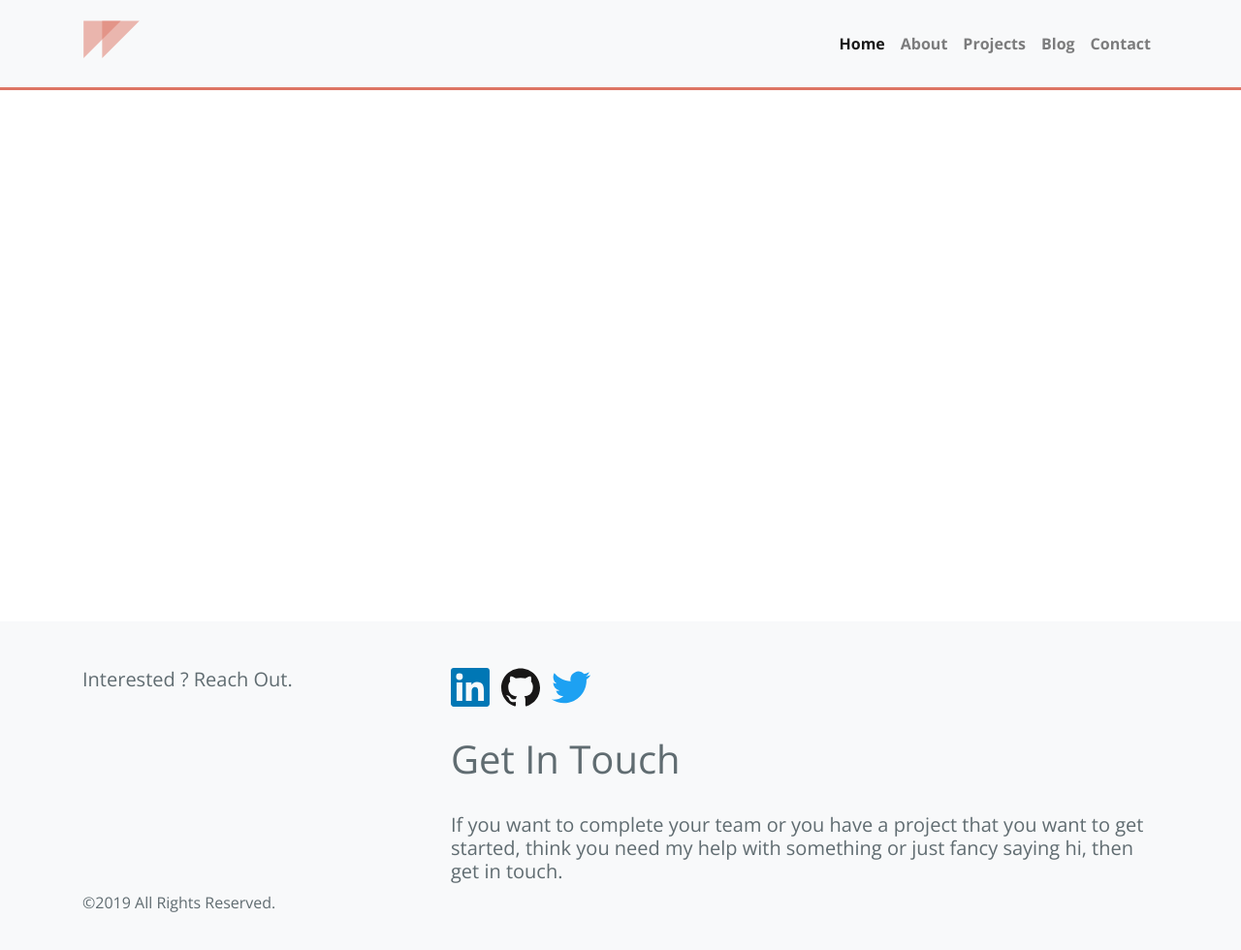
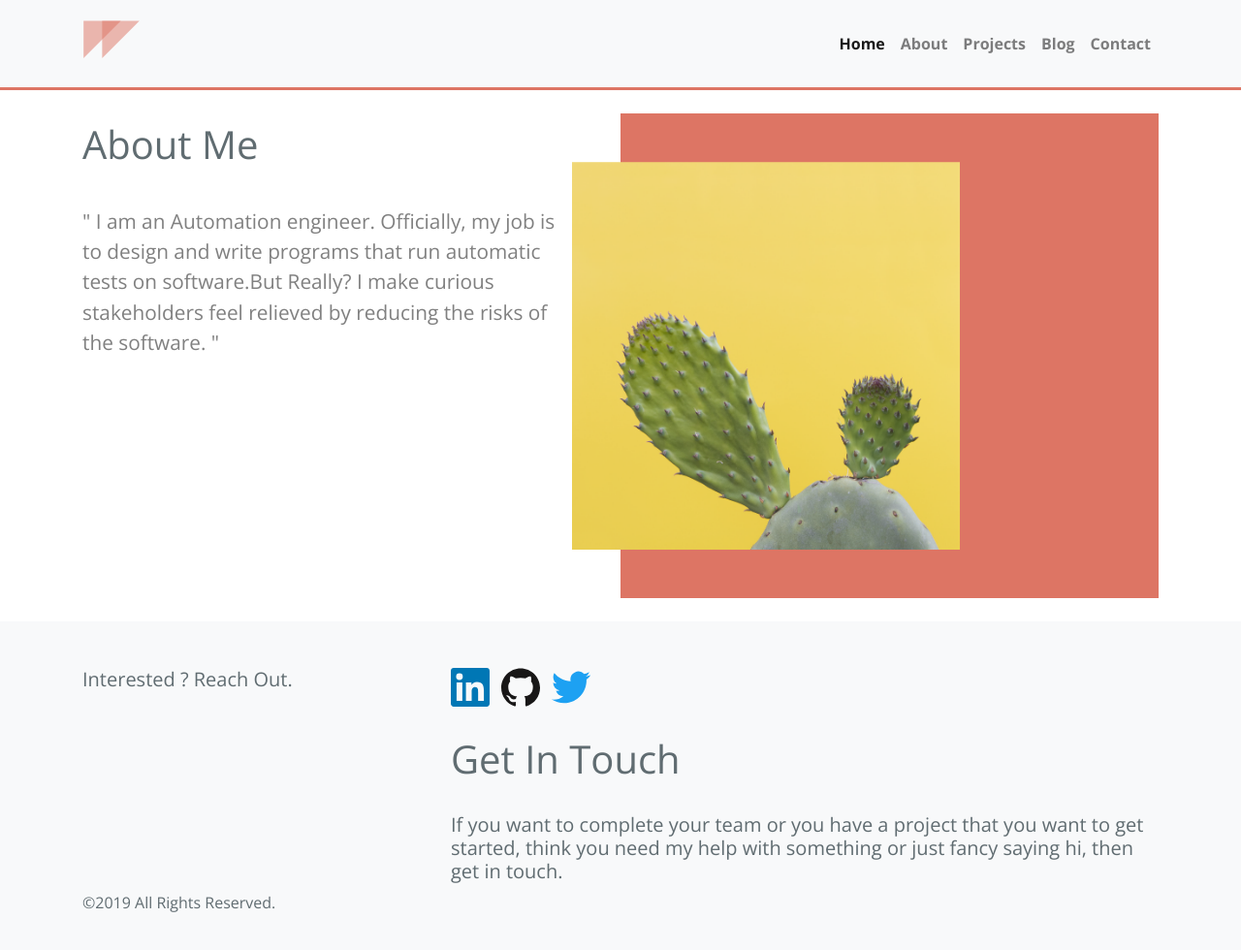
Before and after one commit to JIWU6498/wujenny.com, a Jekyll site: the page built from about/index.html, in a window 1280 px wide and 991 px high. Shown: the top 980 px of the window at 97% size. Built offline with Jekyll 4.4.1, drawn with Linux system fonts in a browser that asks for light colours; nearby versions of some CDN libraries; some web fonts are replaced.

Commit message:
add about section

```diff
--- a/_layouts/about.html
+++ b/_layouts/about.html
@@ -2,29 +2,35 @@
 layout: default
 ---
 
-<!--About Me-->
-<!-- <div class="container-fluid" id="aboutMeSection">
-    <div class="container">
-        <div class="aboutText d-flex justify-content-between">
-            <img class="aboutImg" src="../../../assets/images/photo-1572281566723-46dda0a221e5.png" />
-            <div class="ml-5">
-                <h1 class="architectsDaughter text-center">About Me</h1><br>
-                <p class="selfIntroduction pb-2">
-                    " I am an Automation engineer. Officially, my job is to design and
-                    write programs that run automatic tests on software.<br><br>
-                    But Really? I make curious stakeholders feel relieved by reducing
-                    the risks of the software. "
-                </p>
-            </div>
-        </div>
+<!-- About Me -->
+
+<!-- <div class="container flex-column align-items-center justify-content-center" id="aboutMeSection">
+    <h1 class="display-6 text-center py-5">About Me</h1>
+    <div class="text-center">
+        <img src="../../../assets/images/photo-1572281566723-46dda0a221e5.png" alt="avatar"
+            class="img-thumbnail rounded-circle mb-2" id="aboutImg">
     </div>
+    <p class="selfIntroduction text-center bd-callout bd-callout-warning mx-auto" id="callout">
+        " I am an Automation engineer. Officially, my job is to design and
+        write programs that run automatic tests on software.But Really? I make curious stakeholders feel relieved by
+        reducing
+        the risks of the software. "
+    </p>
+</div> -->
+
+<div class="container d-flex justify-content-center py-4" id="aboutMeSection">
+    <div class="left-box pr-5">
+        <h1 class="display-6 py-2">About Me</h1><br>
+        <p class="selfIntroduction" id="callout">
+            " I am an Automation engineer. Officially, my job is to design and
+            write programs that run automatic tests on software.But Really? I make curious stakeholders feel relieved by
+            reducing
+            the risks of the software. "
+        </p>
+    </div>
+    <div class="right-box">
+        <img src="../../../assets/images/photo-1572281566723-46dda0a221e5.png" alt="avatar"
+       id="aboutImg">
+    </div>
+
 </div>
-
-
-<div class="container" id="skills">
-    <div class="skills-button">
-        <button type="button" class="btn btn-success">Front End Development</button>
-        <button type="button" class="btn btn-success">Software Quality Assurance</button>
-        <button type="button" class="btn btn-success">Backend Development</button>
-    </div>
-</div> -->
--- a/assets/css/styles.css
+++ b/assets/css/styles.css
@@ -136,21 +136,30 @@ body {
   border-color: #1fa5a6;
 }
 
-#aboutMeSection hr.line {
-  border-bottom: 3px solid #dd7564;
+.aboutme-background {
+  background-color: #F0EDE6;
 }
-#aboutMeSection .architectsDaughter {
-  color: #dd7564;
-  padding-top: 50px 0;
-  padding-bottom: 40px;
+
+#aboutMeSection .left-box {
+  width: 50%;
 }
-#aboutMeSection p.selfIntroduction {
+#aboutMeSection .left-box p.selfIntroduction {
   color: grey;
   font-size: 1.3em;
 }
-#aboutMeSection .aboutImg {
-  width: 40%;
-  height: 40%;
+#aboutMeSection .right-box {
+  position: relative;
+  width: 50%;
+  height: 500px;
+  background-color: #dd7564;
+}
+#aboutMeSection .right-box #aboutImg {
+  width: 400px;
+  height: 400px;
+  position: absolute;
+  top: 50px;
+  left: -50px;
+  z-index: 1;
 }
 
 /* ============================================= */
```
Also changed, not shown: scss/component/_about.scss (+60 -14 lines), projects/index.html (line endings or trailing spaces).
